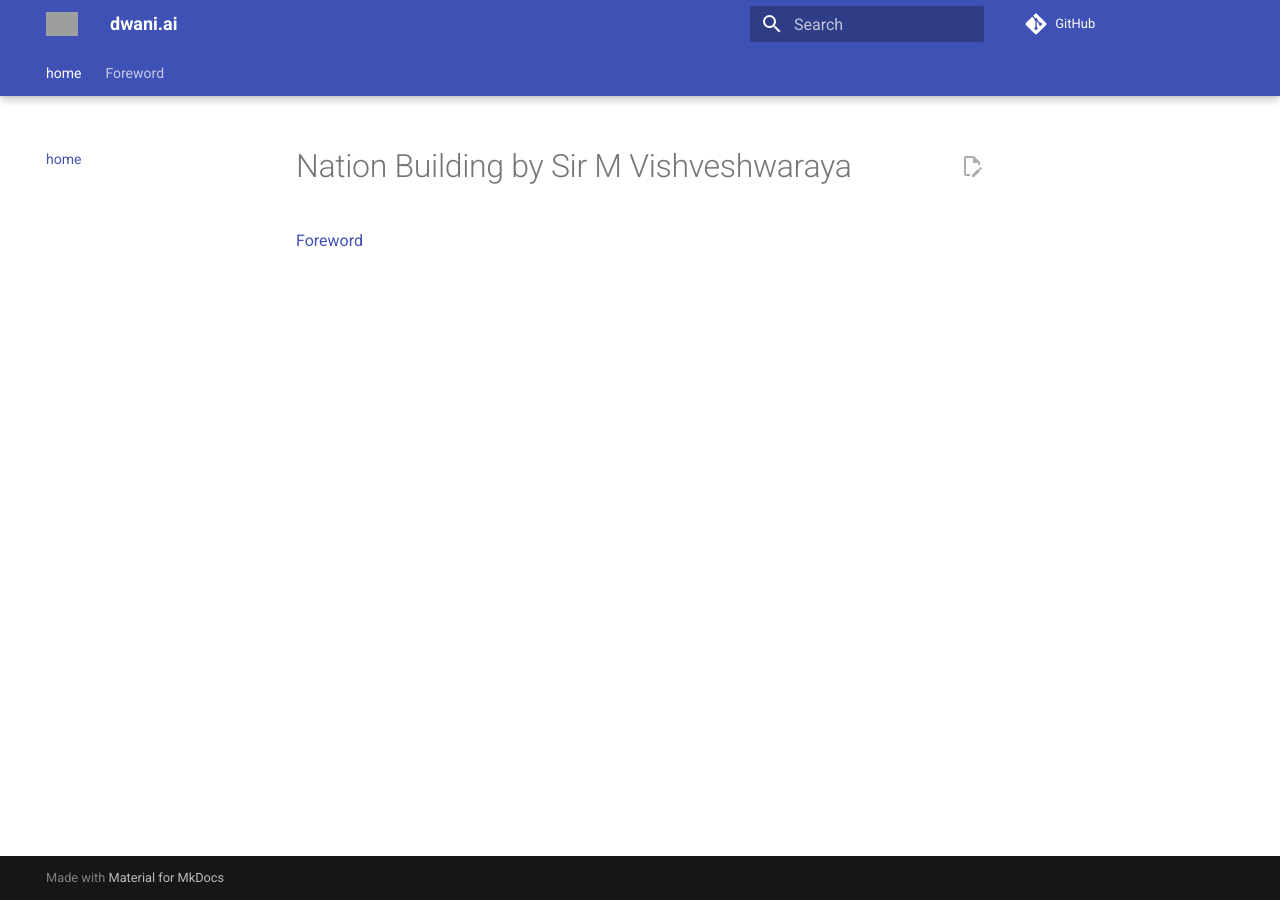
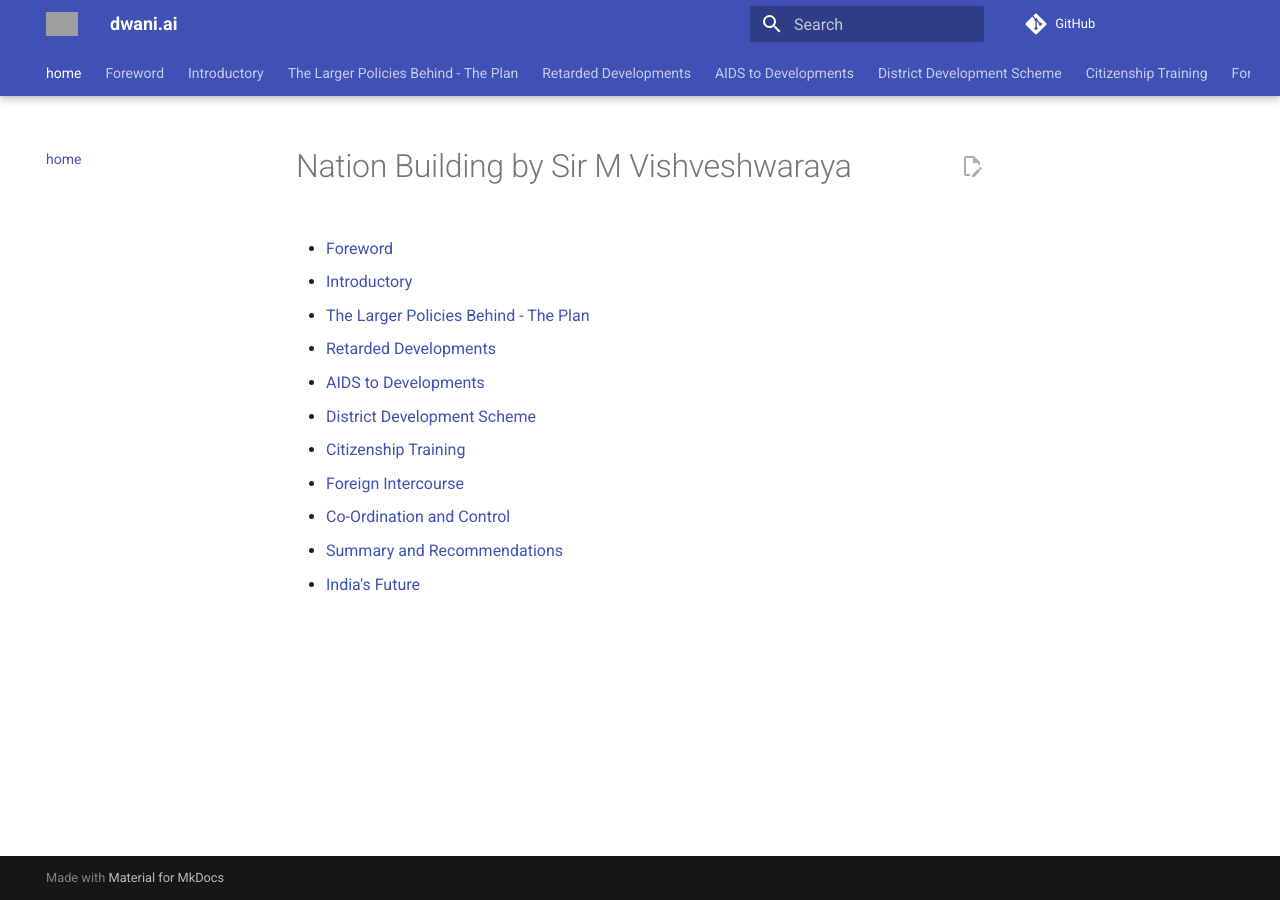
Before and after one commit to slabstech/book-nation-building-sir-m-vishveshwaraya, an MkDocs documentation site: the page built from docs/index.md, in a window 1280 px wide. Built offline with MkDocs 1.6.1 and Material for MkDocs 9.7.7, drawn with Linux system fonts in a browser that asks for light colours; comment, search, counter and statistics services are not loaded; grey boxes are pictures that could not be loaded.

Commit message:
add-table-of-contnts

```diff
--- a/docs/index.md
+++ b/docs/index.md
@@ -1,4 +1,24 @@
 # Nation Building by Sir M Vishveshwaraya
 
 
-[Foreword](foreword.md)
+- [Foreword](foreword.md)
+
+- [Introductory](introductory.md)
+
+- [The Larger Policies Behind - The Plan](larger_policies.md)
+
+- [Retarded Developments](retarded_developments.md)
+
+- [AIDS to Developments](aids_to_developments.md)
+
+- [District Development Scheme](district_development_scheme.md)
+
+- [Citizenship Training](citizenship_training.md)
+
+- [Foreign Intercourse](foreign_intercourse.md )
+
+- [Co-Ordination and Control](co-ordination_control.md)
+
+- [Summary and Recommendations](summary_recommendation.md)
+
+- [India's Future](indias_future.md)
--- a/mkdocs.yml
+++ b/mkdocs.yml
@@ -41,3 +41,13 @@ use_directory_urls: false
 nav:
   - home: index.md
   - Foreword: foreword.md
+  - Introductory: introductory.md
+  - The Larger Policies Behind - The Plan : larger_policies.md
+  - Retarded Developments : retarded_developments.md
+  - AIDS to Developments : aids_to_developments.md
+  - District Development Scheme : district_development_scheme.md
+  - Citizenship Training : citizenship_training.md
+  - Foreign Intercourse : foreign_intercourse.md
+  - Co-Ordination and Control : co-ordination_control.md
+  - Summary and Recommendations : summary_recommendation.md
+  - India's Future : indias_future.md
```
Also changed, not shown: docs/introductory.md (added, +7 -0 lines), docs/aids_to_developments.md (added), docs/citizenship_training.md (added), docs/co-ordination_control.md (added), docs/district_development_scheme.md (added), docs/foreign_intercourse.md (added), docs/indias_future.md (added), docs/larger_policies.md (added), docs/retarded_developments.md (added), docs/summary_recommendation.md (added), 4 other files.
